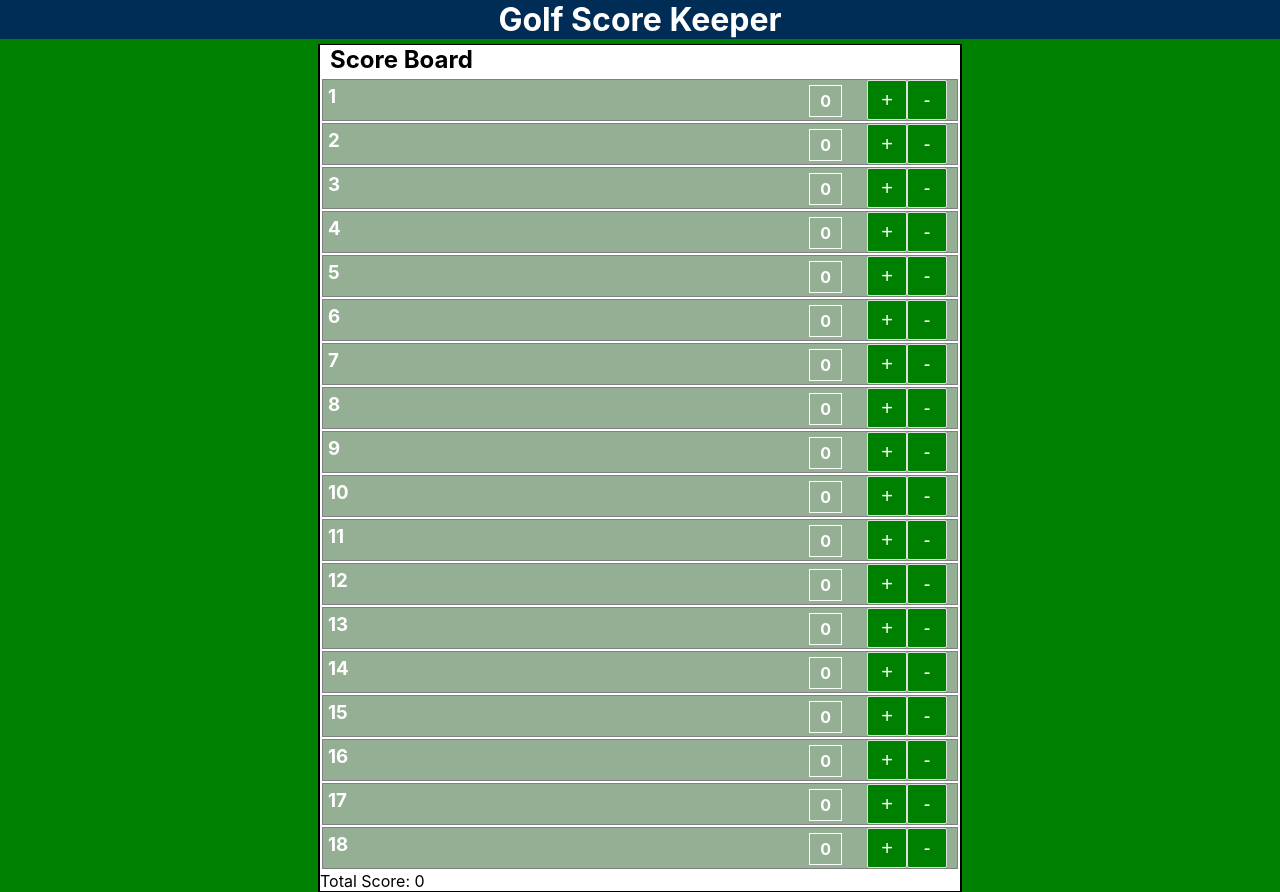
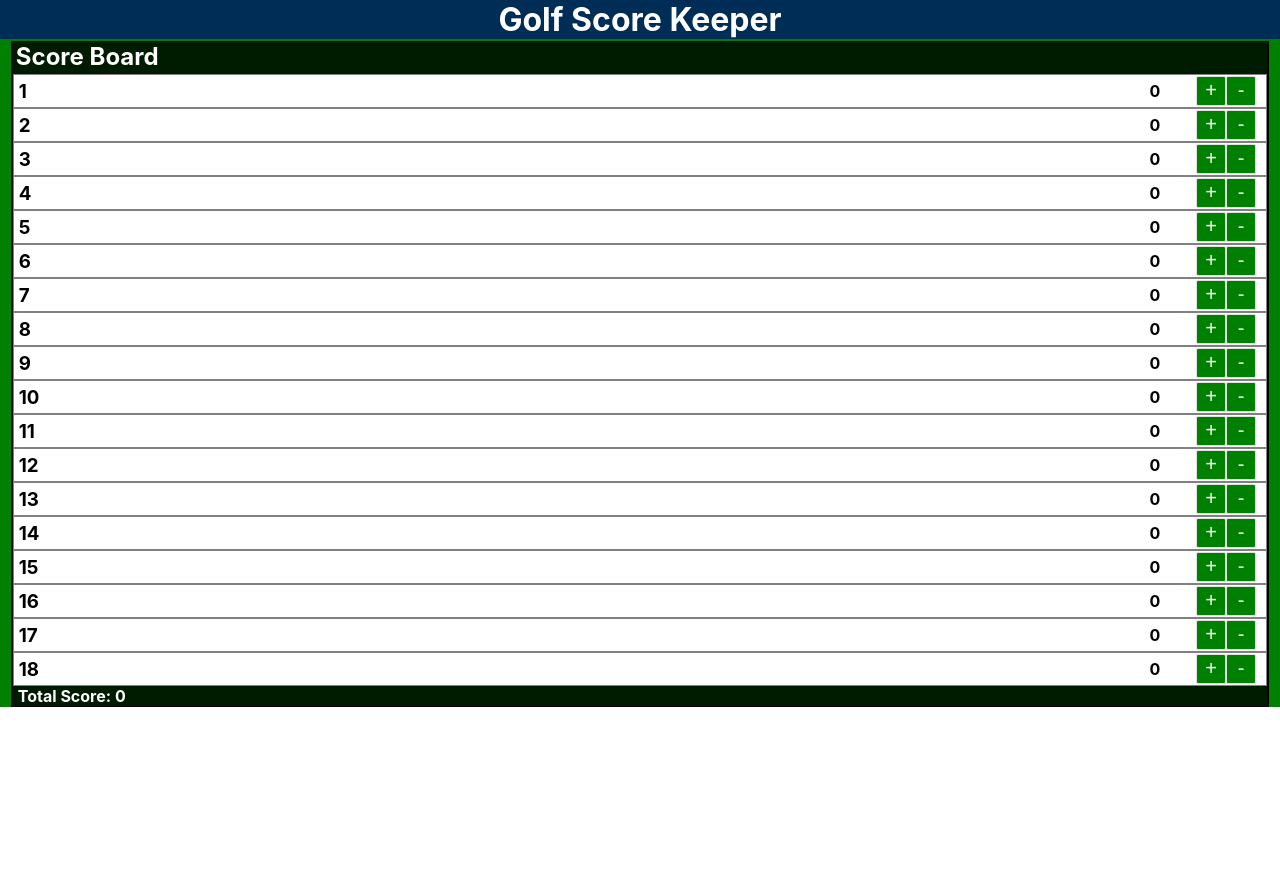
Before and after one commit to Csprier/golfkeeper-client, a React (Create React App) app: page / in a window 1280 px wide. After the commit the page ends 800 px from the top, so only its background shows below. Built offline with nearby package versions, Linux system fonts and the light colour scheme.

Commit message:
Styled the scoreboard and ready to merge

```diff
--- a/src/components/board.js
+++ b/src/components/board.js
@@ -10,7 +10,7 @@ class Board extends Component {
       <div className='board-container'>
         <h2>Score Board</h2>
         {this.props.course.map((hole, i) => <Hole key={i} hole={hole.hole} score={hole.score} />)}
-        <span>Total Score: {this.props.total}</span>
+        <span className="total-score">Total Score: {this.props.total}</span>
       </div>
     );
   }
--- a/src/css/board.css
+++ b/src/css/board.css
@@ -1,10 +1,10 @@
 .board-container {
-  width: 50%;
+  width: 98%;
   height: auto;
   margin: 0px auto;
-  margin-top: 5px;
+  margin-top: 2px;
   padding: 0px 0px 0px 0px;
-  background-color: white;
+  background-color: #000000c7;
   border-left: 2px solid black;
   border-right: 2px solid black;
   border-top: 1px solid black;
@@ -12,6 +12,14 @@
 }
 
 .board-container h2 {
+  width: 98%;
   margin: 0px 0px 0px 0px;
-  padding: 0px 0px 5px 10px;
+  padding: 0px 0px 3px 3px;
+  color: white;
 }
+
+.total-score {
+  padding: 5px 5px 5px 5px;
+  font-weight: bold;
+  color: white;
+}
--- a/src/css/hole.css
+++ b/src/css/hole.css
@@ -2,16 +2,16 @@
   display: flex;
   justify-content: space-between;
   border: 1px solid gray;
-  margin: 0px 2px 2px 2px;
+  background-color: white;
+  margin: 0px;
   padding: 0px 0px 0px 0px;
-  background-color: rgb(149, 175, 149);
+  color: black;
 }
 
 .hole-container h3 {
   display: inline-block;
   margin: 0px 0px 0px 0px;
   padding: 5px 0px 0px 5px;
-  color: white;
 }
 
 .score-display {
@@ -28,14 +28,13 @@
 .score-display p {
   margin: 0px 25px 0px 0px;
   padding: 5px 10px;
-  color: white;
   font-weight: bold;
   border: 1px solid white;
 }
 
 .score-button {
-  width: 40px;
-  height: 40px;
+  width: 30px;
+  height: 30px;
   margin: 0px 0px 0px 0px;
   padding: 0px 0px 0px 0px;
   border: 1px solid rgb(224, 224, 224);
--- a/src/store.js
+++ b/src/store.js
@@ -1,4 +1,4 @@
-import { createStore, combineReducers, applyMiddleware, compose } from 'redux';
+import { createStore, applyMiddleware, compose } from 'redux';
 import thunk from 'redux-thunk';
 
 import scoreReducer from './reducers/scoreReducer';
```
Also changed, not shown: src/reducers/scoreReducer.js (+4 -4 lines).
